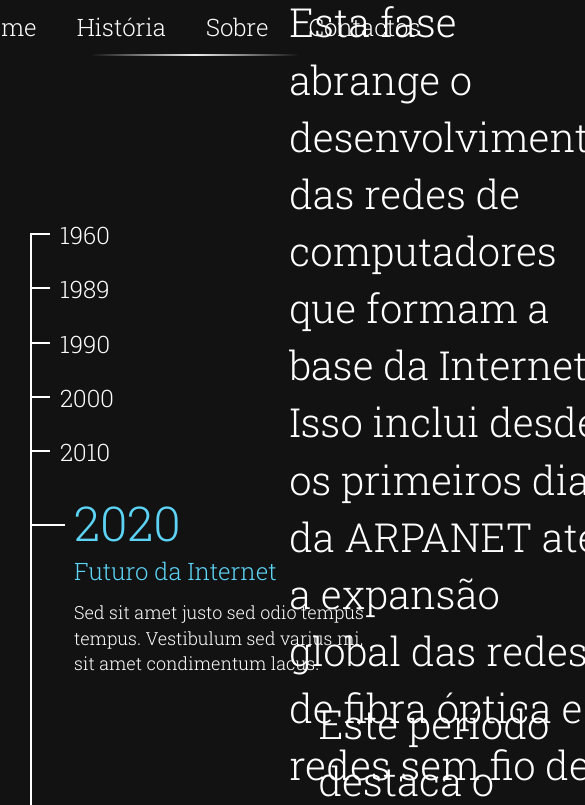
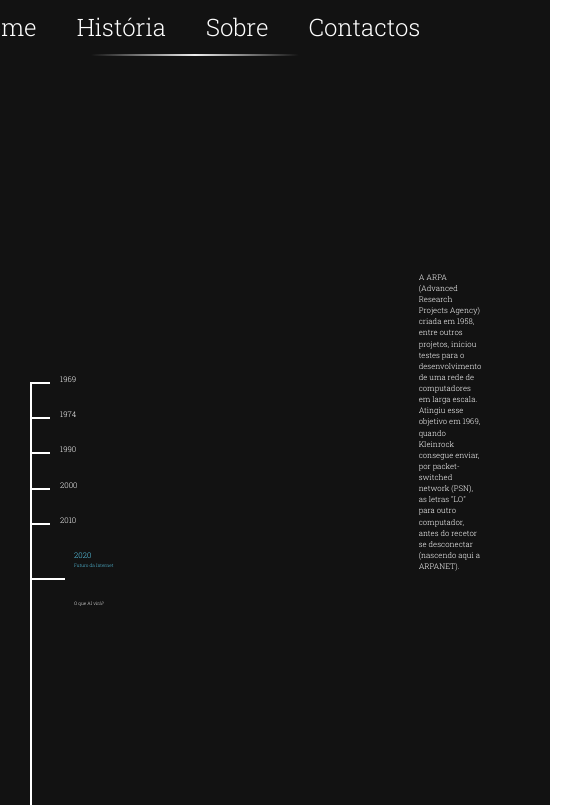
Before and after one commit to LS1lv3str3/Tarefa5---UFCD-5415, a website: page src/index.html in a window 390 px wide. Shown: the top 805 px of the page, 585 px wide, since content can reach past the window. Drawn offline with nearby package versions, Linux system fonts and the light colour scheme.

Commit message:
index update + style responsivo

```diff
--- a/src/index.html
+++ b/src/index.html
@@ -17,113 +17,104 @@
         />
         <link rel="stylesheet" href="../dist/style.css" />
     </head>
-    <body>
+    <body data-spy="scroll">
       <nav class="nav-top">
         <a href="#section1">Home</a>
         <a href="#section2">História</a>
         <a href="#section3">Sobre</a>
         <a href="#section3">Contactos</a>
       </nav>
-        <body data-spy="scroll">
             <div class="wrapper">
                 <nav class="nav__wrapper">
                     <ul class="nav">
                         <li role="presentation" class="active">
                             <a href="#section1">
-                                <span class="nav__counter">1960</span>
-                                <h3 class="nav__title">Desenvolvimento da Rede</h3>
-                                <p class="nav__body">
-                                    Sed sit amet justo sed odio tempus tempus.
-                                    Vestibulum sed varius mi, sit amet
-                                    condimentum lacus.
+                                <span class="nav__counter" style="font-size:2vw;">1969</span>
+                                <h3 class="nav__title" style="font-size:1.2vw;">Desenvolvimento da Rede</h3>
+                                <p class="nav__body" style="font-size:1.2vw;">
+                                    L O
                                 </p>
                             </a>
                         </li>
 
                         <li role="presentation">
                             <a href="#section2">
-                                <span class="nav__counter">1989</span>
-                                <h3 class="nav__title">World Wide Web (WWW)</h3>
-                                <p class="nav__body">
-                                    Sed sit amet justo sed odio tempus tempus.
-                                    Vestibulum sed varius mi, sit amet
-                                    condimentum lacus.
+                                <span class="nav__counter" style="font-size:2vw;">1974</span>
+                                <h3 class="nav__title" style="font-size:1.2vw;">TCP/IP</h3>
+                                <p class="nav__body" style="font-size:1.2vw;">
+                                    Internet
                                 </p>
                             </a>
                         </li>
 
                         <li role="presentation">
                             <a href="#section3">
-                                <span class="nav__counter">1990</span>
-                                <h3 class="nav__title">Acessibilidade</h3>
-                                <p class="nav__body">
-                                    Sed sit amet justo sed odio tempus tempus.
-                                    Vestibulum sed varius mi, sit amet
-                                    condimentum lacus.
+                                <span class="nav__counter" style="font-size:2vw;">1990</span>
+                                <h3 class="nav__title" style="font-size:1.2vw;">Acessibilidade</h3>
+                                <p class="nav__body" style="font-size:1.2vw;">
+                                    Globalização
                                 </p>
                             </a>
                         </li>
 
                         <li role="presentation">
                             <a href="#section4">
-                                <span class="nav__counter">2000</span>
-                                <h3 class="nav__title">Web 2.0 e Redes Sociais</h3>
-                                <p class="nav__body">
-                                    Sed sit amet justo sed odio tempus tempus.
-                                    Vestibulum sed varius mi, sit amet
-                                    condimentum lacus.
+                                <span class="nav__counter" style="font-size:2vw;">2000</span>
+                                <h3 class="nav__title" style="font-size:1.2vw;">Web 2.0 e Redes Sociais</h3>
+                                <p class="nav__body" style="font-size:1.2vw;">
+                                    BOOM!
                                 </p>
                             </a>
                         </li>
 
                         <li role="presentation">
                             <a href="#section5">
-                                <span class="nav__counter">2010</span>
-                                <h3 class="nav__title">Mobilidade</h3>
-                                <p class="nav__body">
-                                    Sed sit amet justo sed odio tempus tempus.
-                                    Vestibulum sed varius mi, sit amet
-                                    condimentum lacus.
+                                <span class="nav__counter" style="font-size:2vw;">2010</span>
+                                <h3 class="nav__title" style="font-size:1.2vw;">Mobilidade</h3>
+                                <p class="nav__body" style="font-size:1.2vw;">
+                                    IoT
                                 </p>
                             </a>
                         </li>
 
                         <li role="presentation">
                             <a href="#section6">
-                                <span class="nav__counter">2020</span>
-                                <h3 class="nav__title">Futuro da Internet</h3>
-                                <p class="nav__body">
-                                    Sed sit amet justo sed odio tempus tempus.
-                                    Vestibulum sed varius mi, sit amet
-                                    condimentum lacus.
+                                <span class="nav__counter" style="font-size:2vw;">2020</span>
+                                <h3 class="nav__title" style="font-size:1.2vw;">Futuro da Internet</h3>
+                                <p class="nav__body" style="font-size:1.2vw;">
+                                    O que AI virá?
                                 </p>
                             </a>
                         </li>
                     </ul>
                 </nav>
-                <section class="section section1" id="section1">
-                  Esta fase abrange o desenvolvimento das redes de computadores que formam a base da Internet. Isso inclui desde os primeiros dias da ARPANET até a expansão global das redes de fibra óptica e redes sem fio de alta velocidade.
+                <section class="section section1" id="section1" style="font-size:2vw; padding-right: 10rem;">
+                  A ARPA (Advanced Research Projects Agency) criada em 1958, entre outros projetos,
+                  iniciou testes para o desenvolvimento de uma rede de computadores em larga escala.
+                  Atingiu esse objetivo em 1969, quando Kleinrock consegue enviar, por packet-switched network (PSN), as letras "LO" para outro computador,
+                  antes do recetor se desconectar (nascendo aqui a ARPANET).
                 </section>
-                <section class="section section2" id="section2">
-                  Este período destaca o surgimento e popularização da World Wide Web como uma plataforma de navegação baseada em hipertexto. A criação do HTML, HTTP e o navegador Mosaic marcaram o início da web como a conhecemos hoje.
+                <section class="section section2" id="section2" style="font-size:2vw; padding-right: 10rem;">
+                  Em 1969,
+
+                    Este período destaca o surgimento e popularização da World Wide Web como uma plataforma de navegação baseada em hipertexto. A criação do HTML, HTTP e o navegador Mosaic marcaram o início da web como a conhecemos hoje.
                 </section>
-                <section class="section section3" id="section3">
+                <section class="section section3" id="section3" style="font-size:2vw; padding-right: 10rem;">
                   Aqui, a internet se torna mais acessível e amigável para o público em geral. Isso inclui a proliferação de provedores de serviços de internet (ISPs), o desenvolvimento de motores de busca, portais e a criação de sites mais interativos.
                 </section>
-                <section class="section section4" id="section4">
+                <section class="section section4" id="section4" style="font-size:2vw; padding-right: 10rem;">
                   Esta fase destaca a transição para uma internet mais colaborativa e participativa, conhecida como Web 2.0. As redes sociais, como Facebook, Twitter e LinkedIn, ganham destaque, e os usuários começam a criar e compartilhar conteúdo de forma massiva.
                 </section>
-                <section class="section section5" id="section5">
+                <section class="section section5" id="section5" style="font-size:2vw; padding-right: 10rem;">
                   Aqui, a internet se torna cada vez mais móvel, com a proliferação de smartphones, tablets e outros dispositivos conectados. Isso inclui o desenvolvimento de aplicativos móveis, redes 4G e 5G, e a Internet das Coisas (IoT).
                 </section>
-                <section class="section section6" id="section6">
+                <section class="section section6" id="section6" style="font-size:2vw; padding-right: 10rem;">
                   Esta fase especula sobre o futuro da internet, com avanços em tecnologias emergentes como inteligência artificial (IA), blockchain, realidade virtual/aumentada (VR/AR), e outras inovações que podem moldar a próxima fase da evolução da internet.
                 </section>
             </div>
             <footer class="footer">
               &copy; 2024 Evolução da Internet
             </footer>
-        </body>
 
         <!-- partial -->
         <script src="//cdnjs.cloudflare.com/ajax/libs/jquery/2.1.3/jquery.min.js"></script>
--- a/src/style.scss
+++ b/src/style.scss
@@ -1,5 +1,5 @@
 .wrapper {
-    min-height: 100vh;
+    height: 100vh;
     font-family: 'Roboto Slab', serif;
     font-weight: 300;
     color: #fff;
@@ -90,7 +90,7 @@ section {
         width: 300px;
         height: 0;
         overflow: hidden;
-        opacity: 0;
+        opacity: 1;
         transition: height 0.3s ease-out, opacity 0.2s ease-out;
     }
 
```
Also changed, not shown: dist/style.css.
